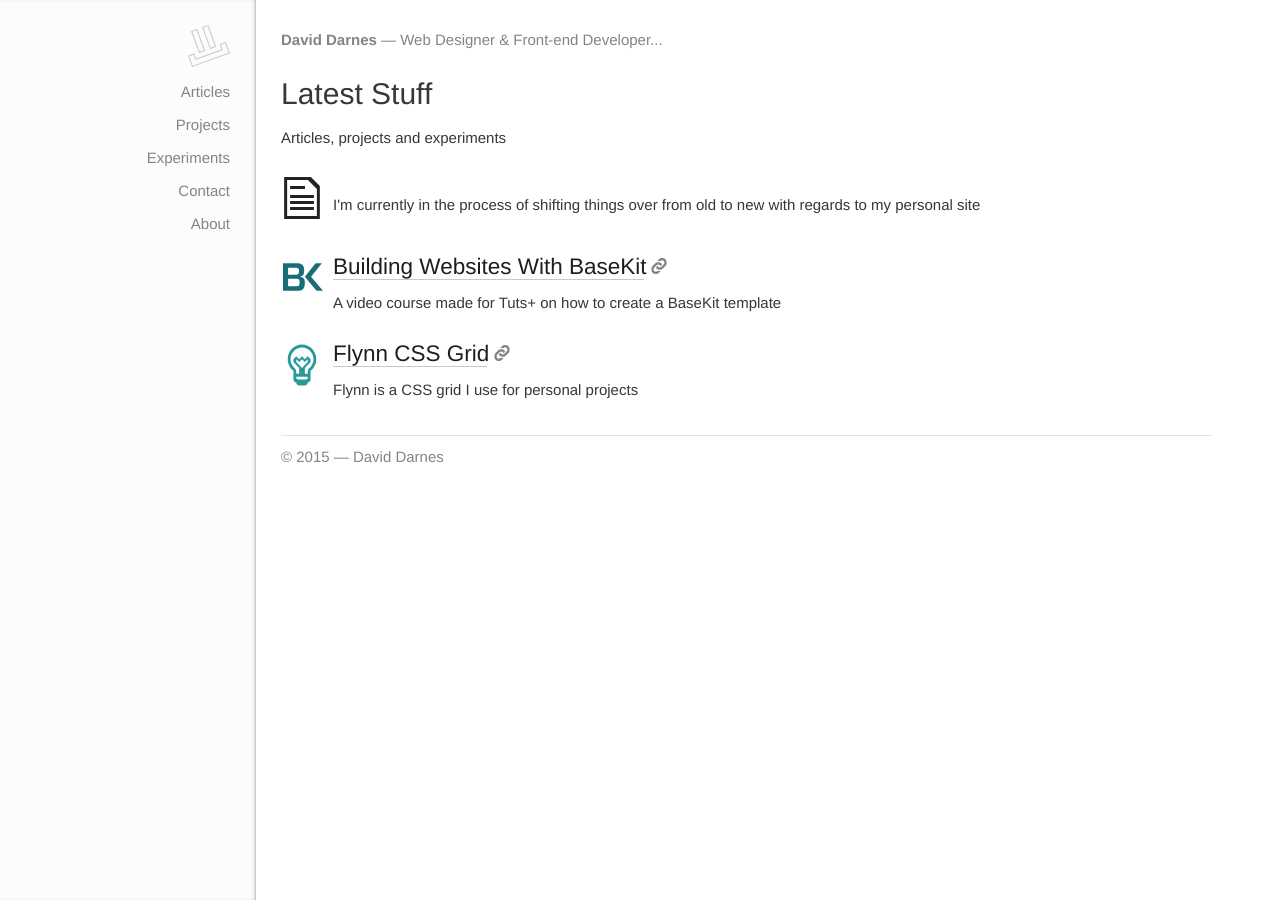
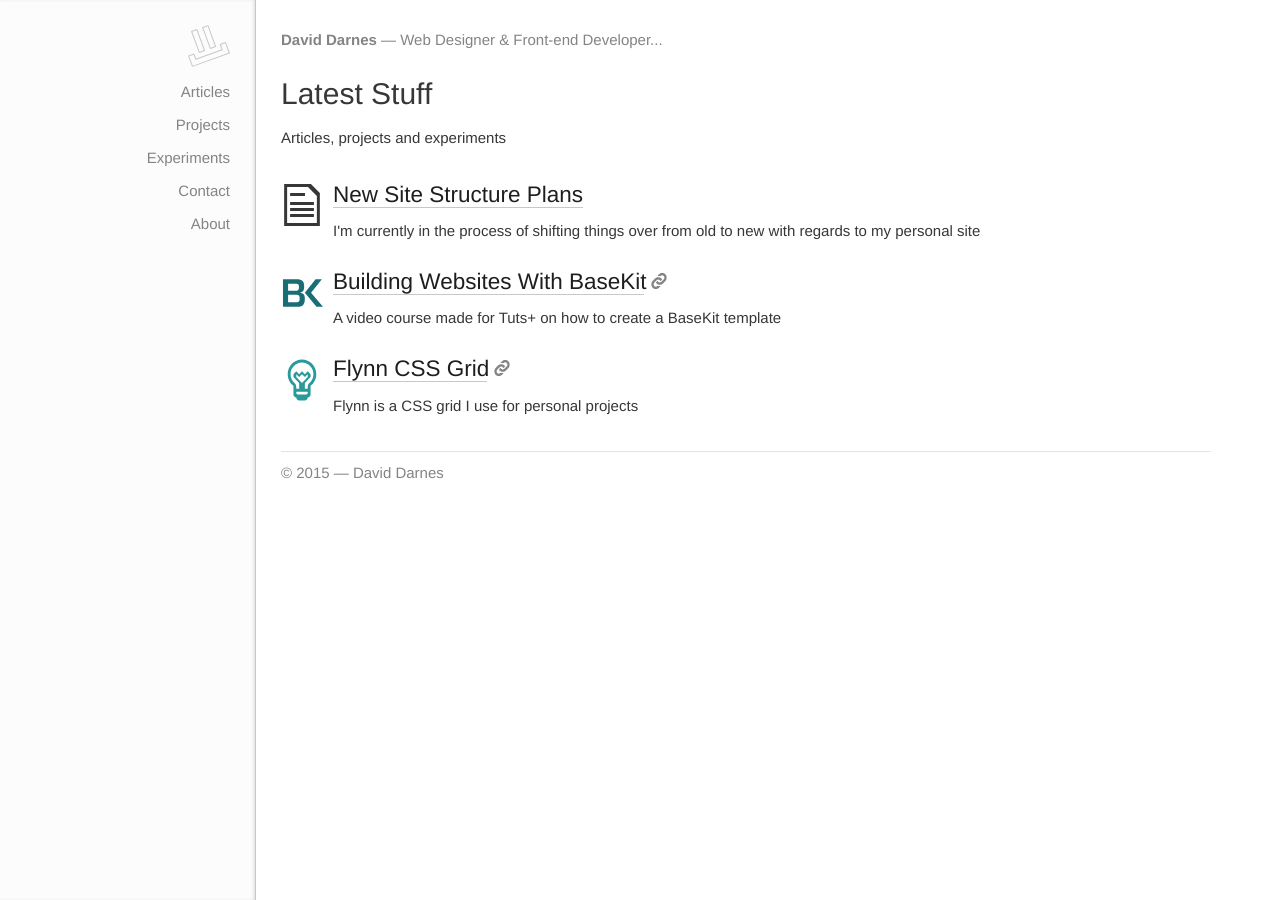
Before and after one commit to daviddarnes/daviddarnes.github.io, a Jekyll site: the page built from index.md, in a window 1280 px wide. Built offline with Jekyll 4.4.1, drawn with Linux system fonts in a browser that asks for light colours.

Commit message:
Amends front matter

```diff
--- a/_posts/2015-07-11-new-site-structure.md
+++ b/_posts/2015-07-11-new-site-structure.md
@@ -1,10 +1,8 @@
 ---
-published: true
-title: ""
+title: "New Site Structure Plans"
 layout: article
 category: article
 icon: article
-colour: "#222222"
 excerpt: "I'm currently in the process of shifting things over from old to new with regards to my personal site"
 ---
 
```
